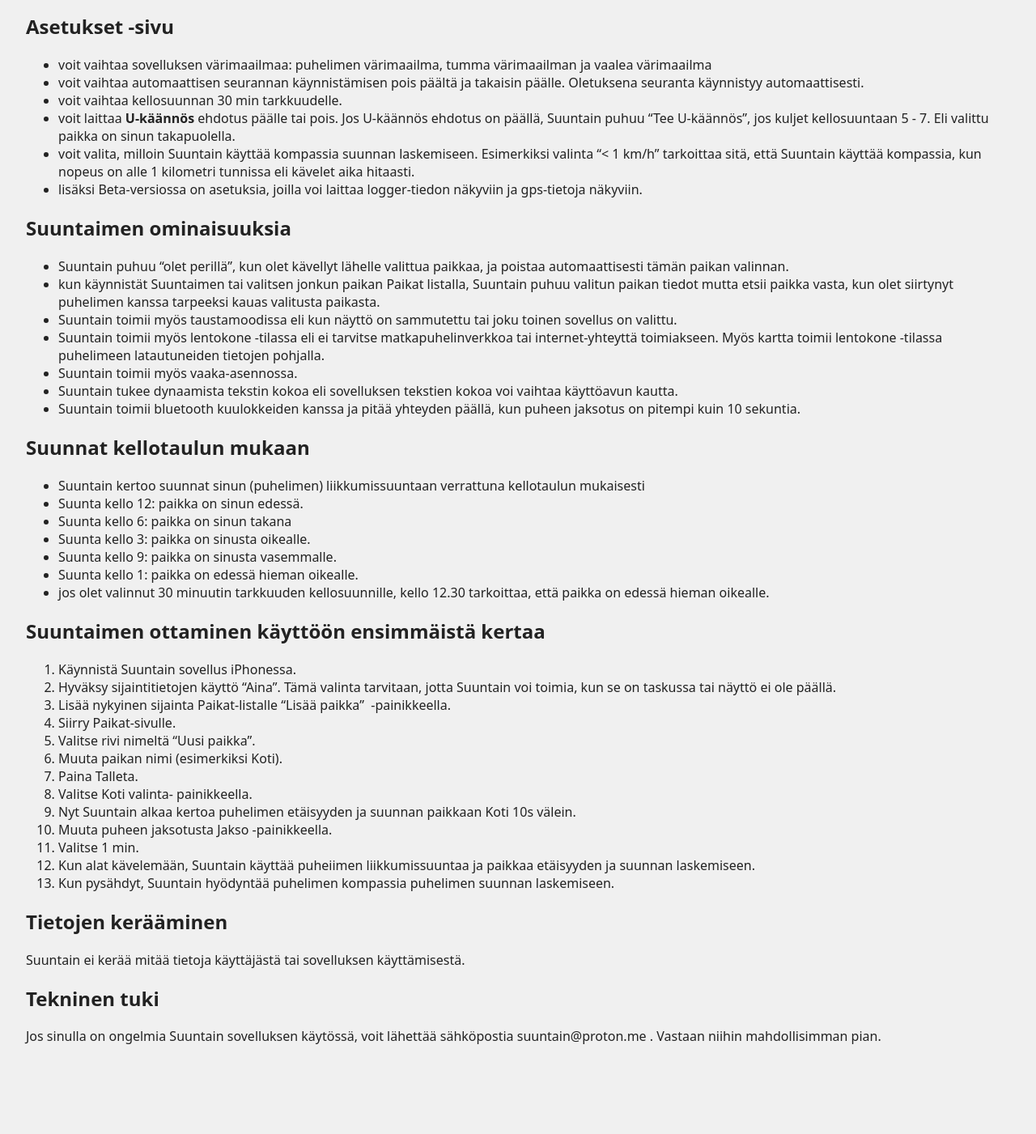
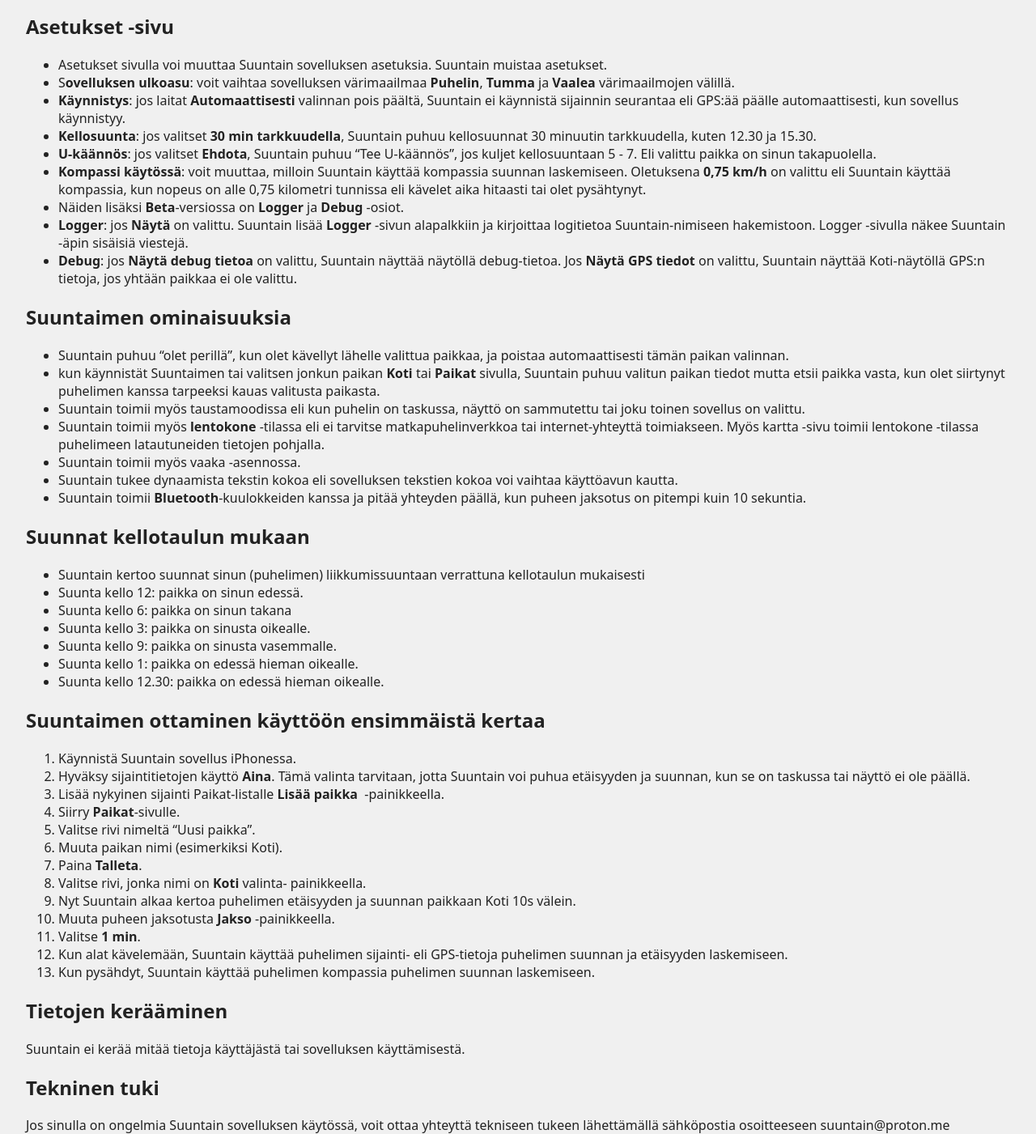
Before and after one commit to suuntain/info, a plain HTML site: page index.html in a window 1280 px wide. Shown: the part 1721-3122 px from the top of the page at 81% size. Before the commit the page ends 3012 px from the top, so only its background shows below. Drawn offline with Linux system fonts and the light colour scheme.

Commit message:
päivitys

```diff
--- a/index.html
+++ b/index.html
@@ -106,22 +106,36 @@
     </ul>
     <h2 id="asetukset--sivu"><strong>Asetukset</strong> -sivu</h2>
     <ul>
-    <li>voit vaihtaa sovelluksen värimaailmaa: puhelimen värimaailma,
-    tumma värimaailman ja vaalea värimaailma</li>
-    <li>voit vaihtaa automaattisen seurannan käynnistämisen pois päältä
-    ja takaisin päälle. Oletuksena seuranta käynnistyy
-    automaattisesti.</li>
-    <li>voit vaihtaa kellosuunnan 30 min tarkkuudelle.</li>
-    <li>voit laittaa <strong>U-käännös</strong> ehdotus päälle tai pois.
-    Jos U-käännös ehdotus on päällä, Suuntain puhuu “Tee U-käännös”, jos
-    kuljet kellosuuntaan 5 - 7. Eli valittu paikka on sinun
-    takapuolella.</li>
-    <li>voit valita, milloin Suuntain käyttää kompassia suunnan
-    laskemiseen. Esimerkiksi valinta “&lt; 1 km/h” tarkoittaa sitä, että
-    Suuntain käyttää kompassia, kun nopeus on alle 1 kilometri tunnissa
-    eli kävelet aika hitaasti.</li>
-    <li>lisäksi Beta-versiossa on asetuksia, joilla voi laittaa
-    logger-tiedon näkyviin ja gps-tietoja näkyviin.</li>
+    <li>Asetukset sivulla voi muuttaa Suuntain sovelluksen asetuksia.
+    Suuntain muistaa asetukset.</li>
+    <li>S<strong>ovelluksen ulkoasu</strong>: voit vaihtaa sovelluksen
+    värimaailmaa <strong>Puhelin</strong>, <strong>Tumma</strong> ja
+    <strong>Vaalea</strong> värimaailmojen välillä.</li>
+    <li><strong>Käynnistys</strong>: jos laitat
+    <strong>Automaattisesti</strong> valinnan pois päältä, Suuntain ei
+    käynnistä sijainnin seurantaa eli GPS:ää päälle automaattisesti, kun
+    sovellus käynnistyy.</li>
+    <li><strong>Kellosuunta</strong>: jos valitset <strong>30 min
+    tarkkuudella</strong>, Suuntain puhuu kellosuunnat 30 minuutin
+    tarkkuudella, kuten 12.30 ja 15.30.</li>
+    <li><strong>U-käännös</strong>: jos valitset
+    <strong>Ehdota</strong>, Suuntain puhuu “Tee U-käännös”, jos kuljet
+    kellosuuntaan 5 - 7. Eli valittu paikka on sinun takapuolella.</li>
+    <li><strong>Kompassi käytössä</strong>: voit muuttaa, milloin
+    Suuntain käyttää kompassia suunnan laskemiseen. Oletuksena
+    <strong>0,75 km/h</strong> on valittu eli Suuntain käyttää
+    kompassia, kun nopeus on alle 0,75 kilometri tunnissa eli kävelet
+    aika hitaasti tai olet pysähtynyt.</li>
+    <li>Näiden lisäksi <strong>Beta</strong>-versiossa on
+    <strong>Logger</strong> ja <strong>Debug</strong> -osiot.</li>
+    <li><strong>Logger</strong>: jos <strong>Näytä</strong> on valittu.
+    Suuntain lisää <strong>Logger</strong> -sivun alapalkkiin ja
+    kirjoittaa logitietoa Suuntain-nimiseen hakemistoon. Logger -sivulla
+    näkee Suuntain -äpin sisäisiä viestejä.</li>
+    <li><strong>Debug</strong>: jos <strong>Näytä debug tietoa</strong>
+    on valittu, Suuntain näyttää näytöllä debug-tietoa. Jos
+    <strong>Näytä GPS tiedot</strong> on valittu, Suuntain näyttää
+    Koti-näytöllä GPS:n tietoja, jos yhtään paikkaa ei ole valittu.</li>
     </ul>
     <h2 id="suuntaimen-ominaisuuksia"><strong>Suuntaimen
     ominaisuuksia</strong></h2>
@@ -129,21 +143,22 @@
     <li>Suuntain puhuu “olet perillä”, kun olet kävellyt lähelle
     valittua paikkaa, ja poistaa automaattisesti tämän paikan
     valinnan.</li>
-    <li>kun käynnistät Suuntaimen tai valitsen jonkun paikan Paikat
-    listalla, Suuntain puhuu valitun paikan tiedot mutta etsii paikka
-    vasta, kun olet siirtynyt puhelimen kanssa tarpeeksi kauas valitusta
-    paikasta.</li>
-    <li>Suuntain toimii myös taustamoodissa eli kun näyttö on sammutettu
-    tai joku toinen sovellus on valittu.</li>
-    <li>Suuntain toimii myös lentokone -tilassa eli ei tarvitse
-    matkapuhelinverkkoa tai internet-yhteyttä toimiakseen. Myös kartta
-    toimii lentokone -tilassa puhelimeen latautuneiden tietojen
-    pohjalla.</li>
-    <li>Suuntain toimii myös vaaka-asennossa.</li>
+    <li>kun käynnistät Suuntaimen tai valitsen jonkun paikan
+    <strong>Koti</strong> tai <strong>Paikat</strong> sivulla, Suuntain
+    puhuu valitun paikan tiedot mutta etsii paikka vasta, kun olet
+    siirtynyt puhelimen kanssa tarpeeksi kauas valitusta paikasta.</li>
+    <li>Suuntain toimii myös taustamoodissa eli kun puhelin on taskussa,
+    näyttö on sammutettu tai joku toinen sovellus on valittu.</li>
+    <li>Suuntain toimii myös <strong>lentokone</strong> -tilassa eli ei
+    tarvitse matkapuhelinverkkoa tai internet-yhteyttä toimiakseen. Myös
+    kartta -sivu toimii lentokone -tilassa puhelimeen latautuneiden
+    tietojen pohjalla.</li>
+    <li>Suuntain toimii myös vaaka -asennossa.</li>
     <li>Suuntain tukee dynaamista tekstin kokoa eli sovelluksen tekstien
     kokoa voi vaihtaa käyttöavun kautta.</li>
-    <li>Suuntain toimii bluetooth kuulokkeiden kanssa ja pitää yhteyden
-    päällä, kun puheen jaksotus on pitempi kuin 10 sekuntia.</li>
+    <li>Suuntain toimii <strong>Bluetooth</strong>-kuulokkeiden kanssa
+    ja pitää yhteyden päällä, kun puheen jaksotus on pitempi kuin 10
+    sekuntia.</li>
     </ul>
     <h2 id="suunnat-kellotaulun-mukaan">Suunnat kellotaulun mukaan</h2>
     <ul>
@@ -154,39 +169,40 @@
     <li>Suunta kello 3: paikka on sinusta oikealle.</li>
     <li>Suunta kello 9: paikka on sinusta vasemmalle.</li>
     <li>Suunta kello 1: paikka on edessä hieman oikealle.</li>
-    <li>jos olet valinnut 30 minuutin tarkkuuden kellosuunnille, kello
-    12.30 tarkoittaa, että paikka on edessä hieman oikealle.</li>
+    <li>Suunta kello 12.30: paikka on edessä hieman oikealle.</li>
     </ul>
     <h2 id="suuntaimen-ottaminen-käyttöön-ensimmäistä-kertaa">Suuntaimen
     ottaminen käyttöön ensimmäistä kertaa</h2>
     <ol type="1">
     <li>Käynnistä Suuntain sovellus iPhonessa.</li>
-    <li>Hyväksy sijaintitietojen käyttö “Aina”. Tämä valinta tarvitaan,
-    jotta Suuntain voi toimia, kun se on taskussa tai näyttö ei ole
-    päällä.</li>
-    <li>Lisää nykyinen sijainta Paikat-listalle “Lisää paikka”
-    -painikkeella. </li>
-    <li>Siirry Paikat-sivulle.</li>
+    <li>Hyväksy sijaintitietojen käyttö <strong>Aina</strong>. Tämä
+    valinta tarvitaan, jotta Suuntain voi puhua etäisyyden ja suunnan,
+    kun se on taskussa tai näyttö ei ole päällä.</li>
+    <li>Lisää nykyinen sijainti Paikat-listalle <strong>Lisää
+    paikka</strong>  -painikkeella. </li>
+    <li>Siirry <strong>Paikat</strong>-sivulle.</li>
     <li>Valitse rivi nimeltä “Uusi paikka”.</li>
     <li>Muuta paikan nimi (esimerkiksi Koti).</li>
-    <li>Paina Talleta.</li>
-    <li>Valitse Koti valinta- painikkeella.</li>
+    <li>Paina <strong>Talleta</strong>.</li>
+    <li>Valitse rivi, jonka nimi on <strong>Koti</strong> valinta-
+    painikkeella.</li>
     <li>Nyt Suuntain alkaa kertoa puhelimen etäisyyden ja suunnan
     paikkaan Koti 10s välein.</li>
-    <li>Muuta puheen jaksotusta Jakso -painikkeella.</li>
-    <li>Valitse 1 min.</li>
-    <li>Kun alat kävelemään, Suuntain käyttää puheiimen liikkumissuuntaa
-    ja paikkaa etäisyyden ja suunnan laskemiseen.</li>
-    <li>Kun pysähdyt, Suuntain hyödyntää puhelimen kompassia puhelimen
+    <li>Muuta puheen jaksotusta <strong>Jakso</strong>
+    -painikkeella.</li>
+    <li>Valitse <strong>1 min</strong>.</li>
+    <li>Kun alat kävelemään, Suuntain käyttää puhelimen sijainti- eli
+    GPS-tietoja puhelimen suunnan ja etäisyyden laskemiseen.</li>
+    <li>Kun pysähdyt, Suuntain käyttää puhelimen kompassia puhelimen
     suunnan laskemiseen. </li>
     </ol>
     <h2 id="tietojen-kerääminen">Tietojen kerääminen</h2>
     <p>Suuntain ei kerää mitää tietoja käyttäjästä tai sovelluksen
     käyttämisestä.</p>
     <h2 id="tekninen-tuki">Tekninen tuki</h2>
-    <p>Jos sinulla on ongelmia Suuntain sovelluksen käytössä, voit
-    lähettää sähköpostia suuntain@proton.me . Vastaan niihin
-    mahdollisimman pian.</p>
+    <p>Jos sinulla on ongelmia Suuntain sovelluksen käytössä, voit ottaa
+    yhteyttä tekniseen tukeen lähettämällä sähköpostia osoitteeseen
+    suuntain@proton.me</p>
   </div>
 </body>
 </html>
```
Also changed, not shown: 1 other file.
